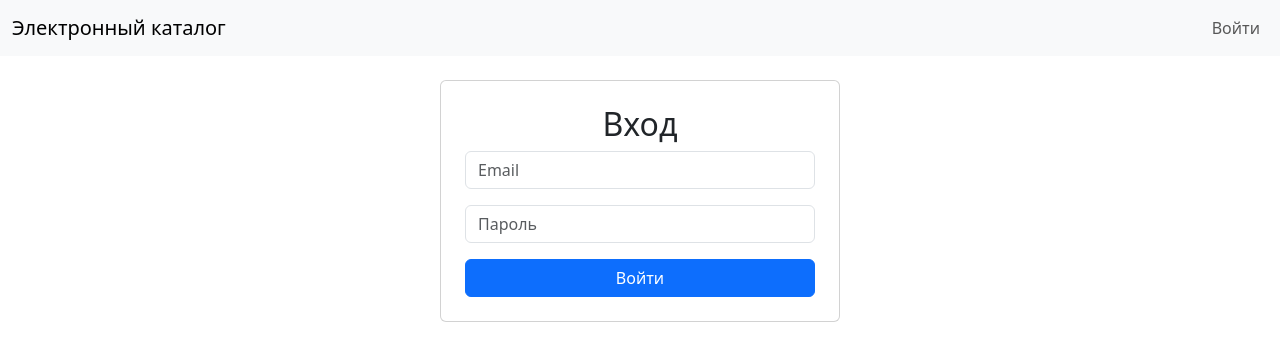
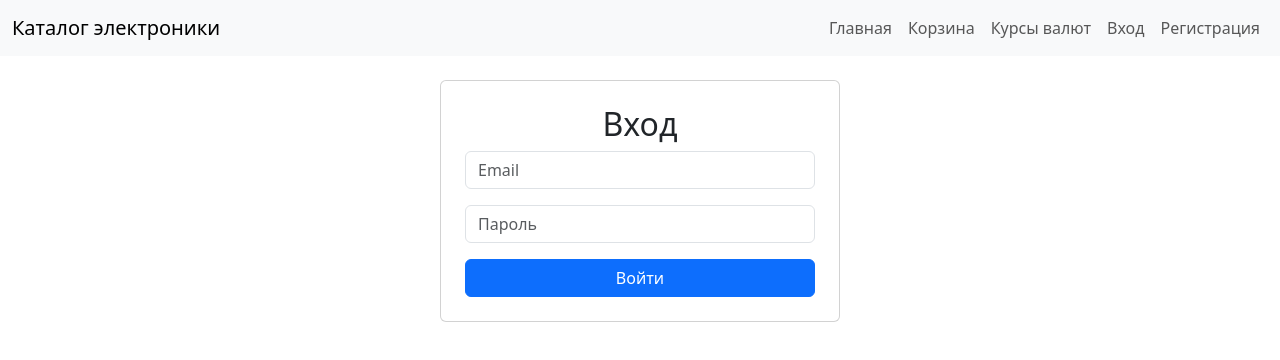
Before and after one commit to BU5INESSMAN/WEB-ELECTRONICCATALOG, a React (Create React App) app in the folder client/: page /login in a window 1280 px wide. Shown: the top 360 px of the page. Built offline with nearby package versions, Linux system fonts and the light colour scheme.

Commit message:
Added token support, fixed Navbar and login/register logic

```diff
--- a/client/src/components/LoginPage.jsx
+++ b/client/src/components/LoginPage.jsx
@@ -10,12 +10,21 @@ function LoginPage() {
 
   const handleSubmit = async (e) => {
     e.preventDefault();
+    console.log('Login data:', { email, password }); // Отладка
     try {
-      const response = await API.post('/auth/login', { email, password }); // или /auth/register
-      localStorage.setItem('user', JSON.stringify(response.data.user));
-      window.location.href = '/'; // Перезагрузка для обновления Navbar
+      const response = await API.post('/auth/login', { email, password });
+      if (response.data.user) {
+        localStorage.setItem('user', JSON.stringify(response.data.user));
+        if (response.data.token) {
+          localStorage.setItem('token', response.data.token);
+        }
+        navigate('/');
+      } else {
+        setMessage('Ошибка: данные пользователя отсутствуют');
+      }
     } catch (err) {
       console.error('Ошибка:', err);
+      setMessage(err.response?.data?.message || 'Ошибка при входе');
     }
   };
 
--- a/client/src/components/Navbar.jsx
+++ b/client/src/components/Navbar.jsx
@@ -2,46 +2,80 @@ import React, { useEffect, useState } from 'react';
 import { Link, useNavigate } from 'react-router-dom';
 
 function Navbar() {
-  const [user, setUser] = useState(null);
+  const [token, setToken] = useState(localStorage.getItem('token') || null);
+  const [user, setUser] = useState({});
   const navigate = useNavigate();
 
   useEffect(() => {
-    // Получаем данные пользователя из localStorage
     const storedUser = localStorage.getItem('user');
     try {
-      const parsedUser = storedUser ? JSON.parse(storedUser) : null;
-      if (parsedUser && typeof parsedUser === 'object' && parsedUser.email) {
+      const parsedUser = storedUser ? JSON.parse(storedUser) : {};
+      if (parsedUser && typeof parsedUser === 'object' && parsedUser.role) {
         setUser(parsedUser);
       } else {
-        setUser(null);
+        setUser({});
         localStorage.removeItem('user'); // Очищаем при некорректных данных
       }
     } catch (e) {
       console.error('Ошибка парсинга пользователя:', e);
-      setUser(null);
-      localStorage.removeItem('user'); // Очищаем при ошибке
+      setUser({});
+      localStorage.removeItem('user');
     }
   }, []);
 
   const handleLogout = () => {
+    localStorage.removeItem('token');
     localStorage.removeItem('user');
-    setUser(null);
-    navigate('/');
+    setToken(null);
+    setUser({});
+    navigate('/login');
   };
 
   return (
     <nav className="navbar navbar-expand-lg navbar-light bg-light">
       <div className="container-fluid">
-        <Link className="navbar-brand" to="/">Электронный каталог</Link>
-        <div className="navbar-nav">
-          {user ? (
-            <>
-              <span className="nav-link">Привет, {user.email}</span>
-              <button className="nav-link btn btn-link" onClick={handleLogout}>Выйти</button>
-            </>
-          ) : (
-            <Link className="nav-link" to="/login">Войти</Link>
-          )}
+        <Link className="navbar-brand" to="/">Каталог электроники</Link>
+        <button
+          className="navbar-toggler"
+          type="button"
+          data-bs-toggle="collapse"
+          data-bs-target="#navbarNav"
+        >
+          <span className="navbar-toggler-icon"></span>
+        </button>
+        <div className="collapse navbar-collapse" id="navbarNav">
+          <ul className="navbar-nav ms-auto">
+            <li className="nav-item">
+              <Link className="nav-link" to="/">Главная</Link>
+            </li>
+            <li className="nav-item">
+              <Link className="nav-link" to="/cart">Корзина</Link>
+            </li>
+            <li className="nav-item">
+              <Link className="nav-link" to="/exchange-rates">Курсы валют</Link>
+            </li>
+            {user.role === 'admin' && (
+              <li className="nav-item">
+                <Link className="nav-link" to="/admin">Админ-панель</Link>
+              </li>
+            )}
+            {token ? (
+              <li className="nav-item">
+                <button className="nav-link btn" onClick={handleLogout}>
+                  Выйти
+                </button>
+              </li>
+            ) : (
+              <>
+                <li className="nav-item">
+                  <Link className="nav-link" to="/login">Вход</Link>
+                </li>
+                <li className="nav-item">
+                  <Link className="nav-link" to="/register">Регистрация</Link>
+                </li>
+              </>
+            )}
+          </ul>
         </div>
       </div>
     </nav>
--- a/client/src/components/RegisterPage.jsx
+++ b/client/src/components/RegisterPage.jsx
@@ -11,10 +11,14 @@ function RegisterPage() {
 
   const handleSubmit = async (event) => {
     event.preventDefault();
+    console.log('Register data:', { email, password, role }); // Отладка
     try {
       const response = await API.post('/auth/register', { email, password, role });
       if (response.data.user) {
         localStorage.setItem('user', JSON.stringify(response.data.user));
+        if (response.data.token) {
+          localStorage.setItem('token', response.data.token);
+        }
         setMessage('Регистрация успешно завершена');
         setTimeout(() => navigate('/'), 1000);
       } else {
```
Also changed, not shown: 1 other file (tests, documents, lock files or other folders).
